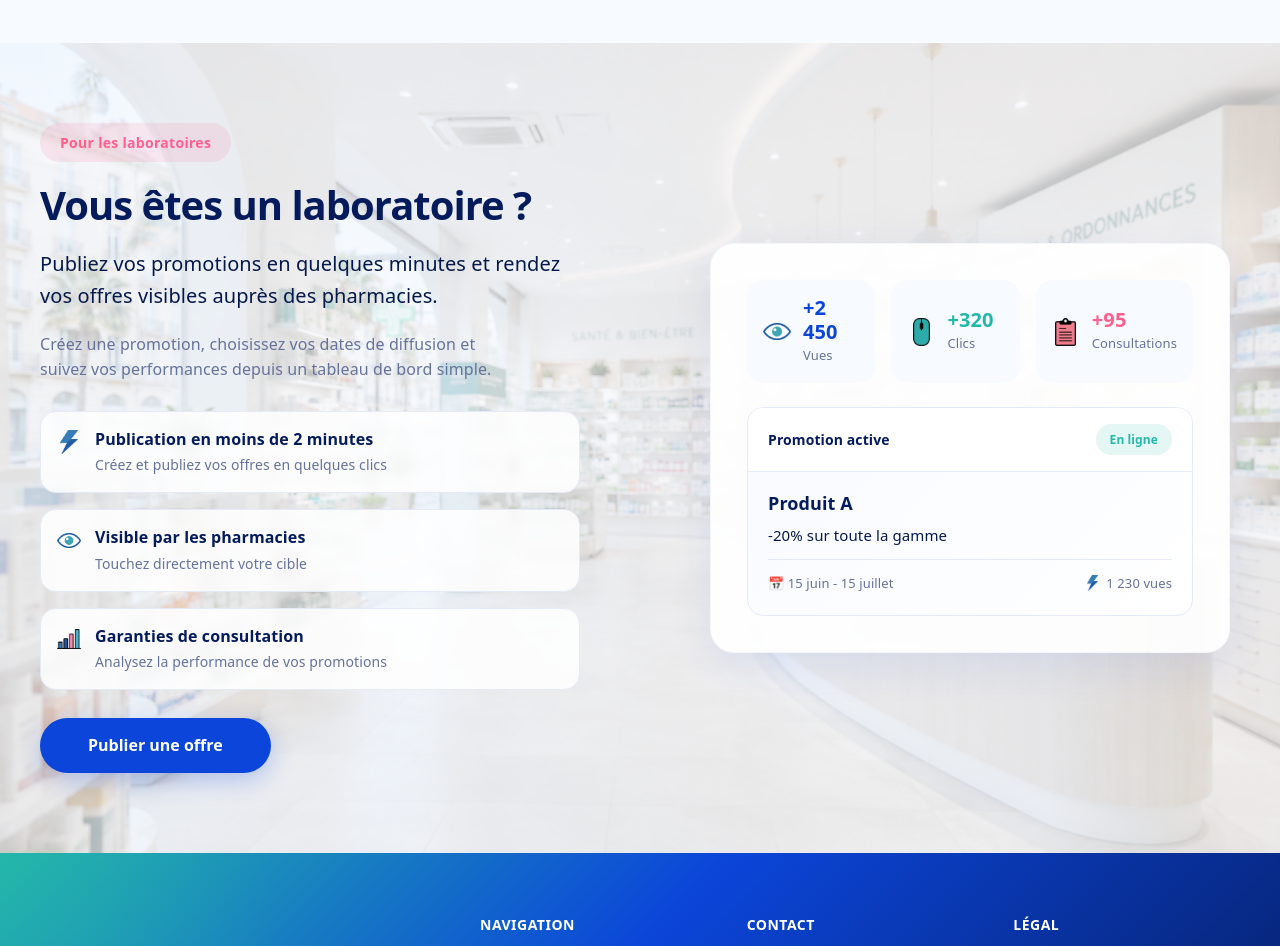
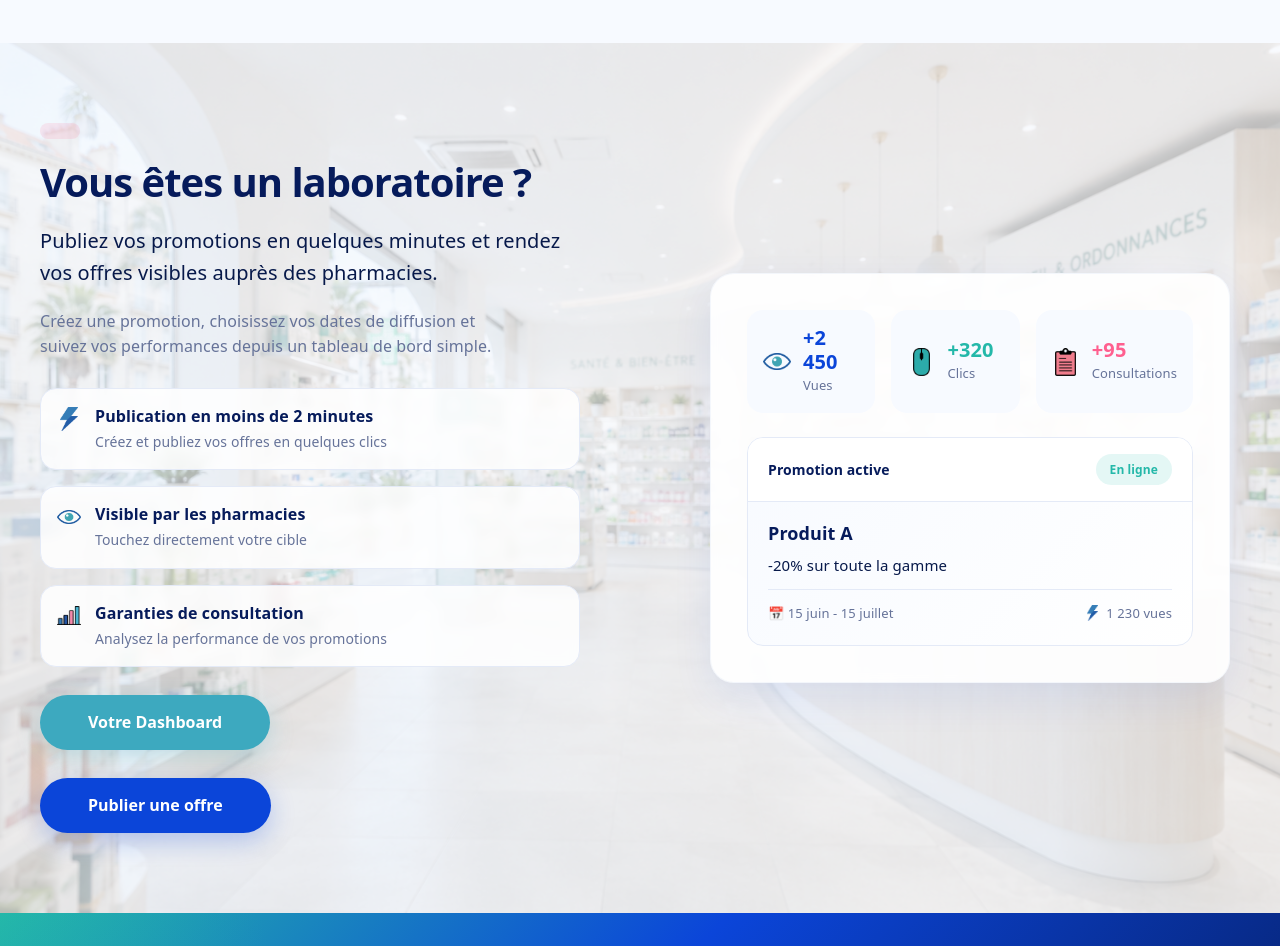
Before and after one commit to Cashadom/pharmapromo, a React (Vite) app: page / in a window 1280 px wide. Shown: the part 1620-2566 px from the top of the page. Built offline with nearby package versions, Linux system fonts and the light colour scheme; no server answers; the database is empty.

Commit message:
Update navbar, hero, lab block, dashboard and offers UI

```diff
--- a/src/components/LabBlock.css
+++ b/src/components/LabBlock.css
@@ -128,6 +128,28 @@
 .lab-feature-description {
   font-size: 14px;
   color: #667399;
+}
+
+/* Bouton Dashboard - vert turquoise */
+.lab-cta-dashboard {
+  background: #3DA9BF;
+  color: white;
+  border: none;
+  padding: 16px 48px;
+  border-radius: 60px;
+  font-size: 16px;
+  font-weight: 600;
+  cursor: pointer;
+  transition: all 0.2s ease;
+  box-shadow: 0 8px 24px rgba(61, 169, 191, 0.25);
+  width: fit-content;
+  margin-top: 8px;
+}
+
+.lab-cta-dashboard:hover {
+  background: #39AFC7;
+  transform: translateY(-2px);
+  box-shadow: 0 12px 32px rgba(61, 169, 191, 0.35);
 }
 
 .lab-cta {
@@ -331,6 +353,13 @@
   .lab-bg-image {
     object-fit: cover;
   }
+
+  .lab-cta-dashboard,
+  .lab-cta {
+    width: 100%;
+    text-align: center;
+    justify-content: center;
+  }
 }
 
 @media (max-width: 640px) {
@@ -359,6 +388,7 @@
     padding: 12px 16px;
   }
 
+  .lab-cta-dashboard,
   .lab-cta {
     width: 100%;
     text-align: center;
--- a/src/components/LabBlock.jsx
+++ b/src/components/LabBlock.jsx
@@ -18,7 +18,7 @@ export default function LabBlock({ setPage }) {
       <div className="lab-block-container">
         {/* Left content */}
         <div className="lab-block-left">
-          <span className="lab-badge">Pour les laboratoires</span>
+          <span className="lab-badge"></span>
 
           <h2 className="lab-title">
             Vous êtes un laboratoire ?
@@ -57,6 +57,11 @@ export default function LabBlock({ setPage }) {
               </div>
             </div>
           </div>
+
+          {/* Bouton Dashboard - UNIQUEMENT la classe lab-cta-dashboard */}
+          <button className="lab-cta-dashboard" onClick={() => setPage('dashboard')}>
+            Votre Dashboard
+          </button>
 
           <button className="lab-cta" onClick={() => setPage('pricing')}>
             Publier une offre
--- a/src/components/Navbar.css
+++ b/src/components/Navbar.css
@@ -43,24 +43,6 @@
   gap: 12px;
 }
 
-.navbar-link-button {
-  background: none;
-  border: none;
-  color: #07194A;
-  font-size: 15px;
-  font-weight: 400;
-  cursor: pointer;
-  padding: 10px 16px;
-  border-radius: 60px;
-  transition: all 0.2s ease;
-  font-family: inherit;
-}
-
-.navbar-link-button:hover {
-  background: #F7FAFF;
-  color: #0B45D9;
-}
-
 .navbar-cta-secondary {
   background: transparent;
   color: #061B5B;
@@ -91,30 +73,8 @@
     height: 28px;
   }
 
-  .navbar-link-button {
-    padding: 8px 12px;
-    font-size: 13px;
-    display: inline-block;  /* ← Assure qu'il est visible */
-  }
-
   .navbar-cta-secondary {
     padding: 8px 16px;
     font-size: 13px;
   }
-
-  .navbar-actions {
-    gap: 6px;  /* ← Réduit l'espace entre les boutons */
-  }
 }
-
-@media (max-width: 400px) {
-  .navbar-link-button {
-    font-size: 12px;
-    padding: 6px 10px;
-  }
-
-  .navbar-cta-secondary {
-    font-size: 12px;
-    padding: 6px 12px;
-  }
-}
--- a/src/components/Navbar.jsx
+++ b/src/components/Navbar.jsx
@@ -40,13 +40,6 @@ export default function Navbar({ setPage }) {
             <>
               <button
                 type="button"
-                className="navbar-link-button"
-                onClick={() => setPage('dashboard')}
-              >
-                Dashboard
-              </button>
-              <button
-                type="button"
                 className="navbar-cta-secondary"
                 onClick={handleLogout}
               >
```
